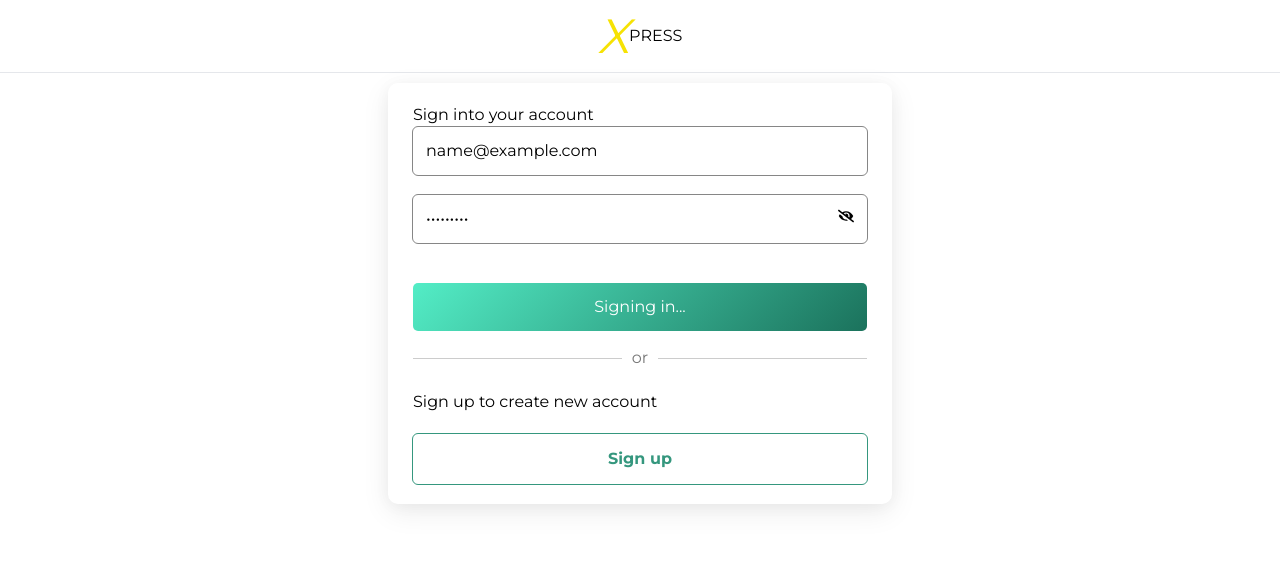
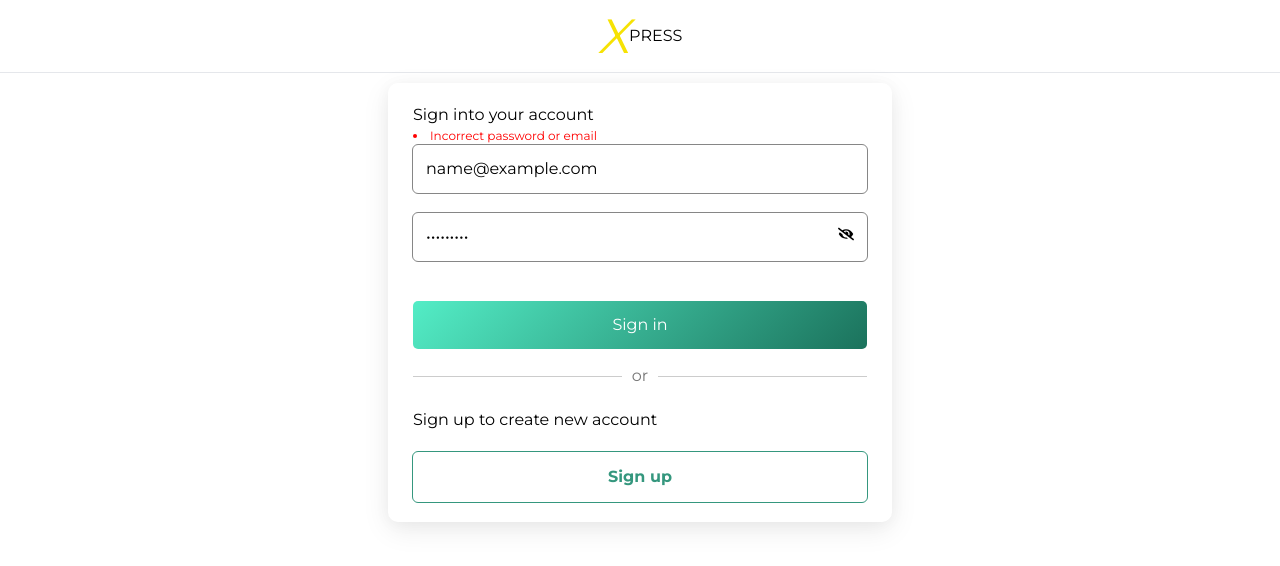
Before and after one commit to skabeo/xpress-frontend, a React (Vite) app: page /login in a window 1280 px wide. Both pictures are taken after typing "name@example.com", "Sample123" into the empty fields and a click on the button "Sign in". Shown: the top 566 px of the page. Built offline with nearby package versions, Linux system fonts and the light colour scheme; no server answers.

Commit message:
Complete log in functionality

```diff
--- a/src/components/session/Login.jsx
+++ b/src/components/session/Login.jsx
@@ -14,9 +14,8 @@ const Login = () => {
 
   const dispatch = useDispatch();
   const navigate = useNavigate();
-  const { isLoading } = useSelector((state) => state.session)
+  const { isLoading, error } = useSelector((state) => state.session)
 
-  const [errorMessages, setErrorMessages] = useState('')
   const [showPasword, setShowPassword] = useState(false)
   const [formData, setFormData] = useState({
     email: '',
@@ -33,7 +32,6 @@ const Login = () => {
 
   const handleSubmit = async (e) => {
     e.preventDefault();
-    // setErrorMessages('Invalid Email or password')
     const payload = {
       user: {
         email: formData.email,
@@ -42,8 +40,12 @@ const Login = () => {
     }
 
     try {
-      await dispatch(loginUser(payload));
-      navigate('/')
+      const response = await dispatch(loginUser(payload));
+      if(response.error) {
+        return
+      } else {
+        navigate('/')
+      }
     } catch(error) {
       return 'An error occured'
     }
@@ -54,7 +56,7 @@ const Login = () => {
       <SessionHeader />
       <div className='login-container'>
         <h4 className='font-bold text-xl mb-4'>Sign into your account</h4>
-        {errorMessages && <li className='list-disc pl-2 mb-4 signup-error-message'>{errorMessages}</li>}
+        {error && <li className='list-disc pl-2 mb-4 signup-error-message'>{error}</li>}
         <form className='login-form-container' onSubmit={handleSubmit}>
           <div className=''>
             <label htmlFor='email'></label>
--- a/src/redux/session/sessionSlice.js
+++ b/src/redux/session/sessionSlice.js
@@ -24,12 +24,12 @@ export const signupUser = createAsyncThunk('session/signupUser', async (payload)
   }
 })
 
-export const loginUser = createAsyncThunk('session/loginUser', async (payload) => {
+export const loginUser = createAsyncThunk('session/loginUser', async (payload, thunkAPI) => {
   try {
     const response = await axios.post(`${BASE_URL}/login`, payload);
     return response.data;
-  } catch(error) {
-    return error.message;
+  } catch (error) {
+    return thunkAPI.rejectWithValue(error.message);
   }
 })
 
@@ -75,11 +75,10 @@ export const sessionSlice = createSlice({
         }
         state.error = false;
       })
-      .addCase(loginUser.rejected, (state, action) => {
-        console.log(action)
+      .addCase(loginUser.rejected, (state) => {
         state.isLoading = false;
-        state.error = 'Incorrect email or password'
-      })
+        state.error = 'Incorrect password or email';
+      });
   },
 });
 
```
